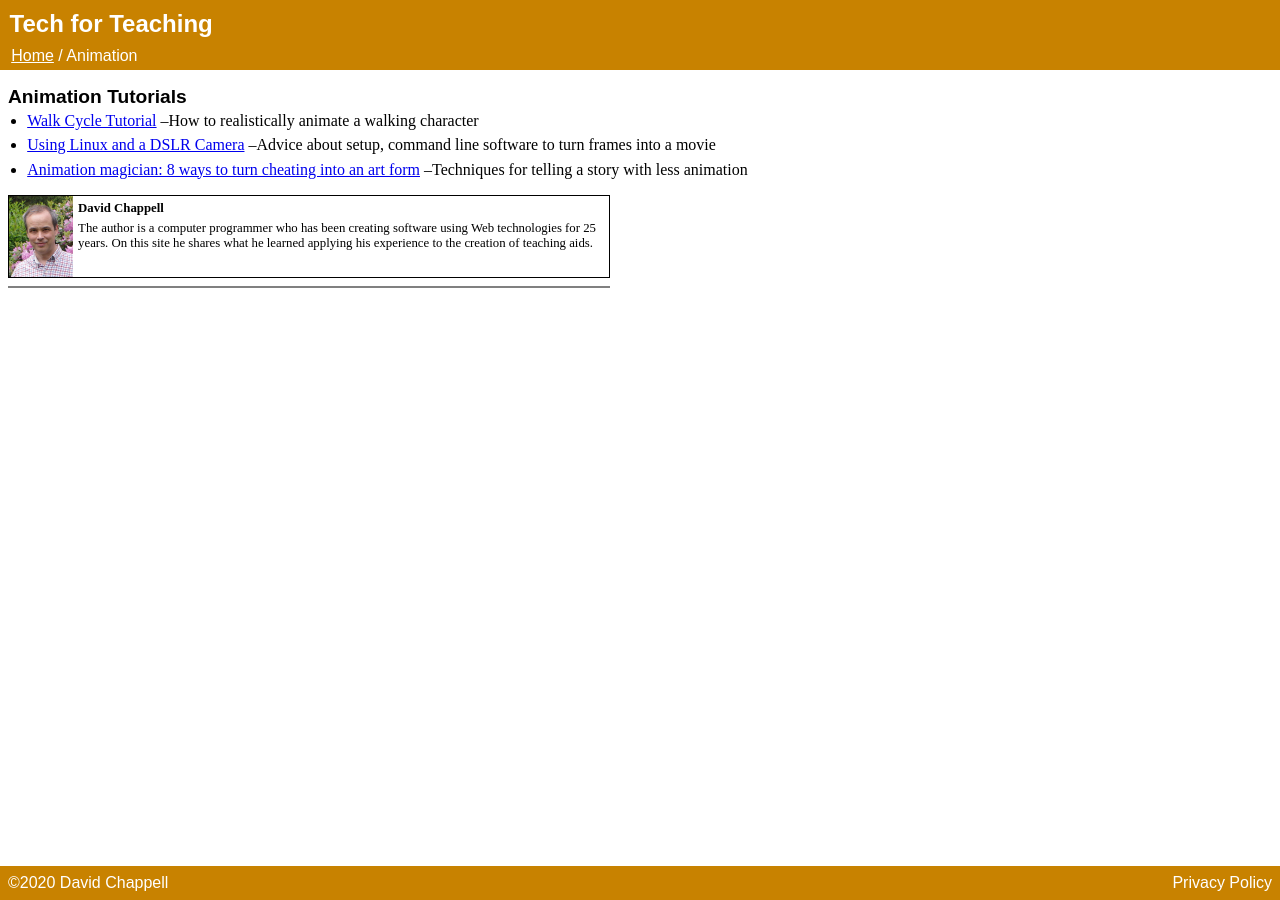
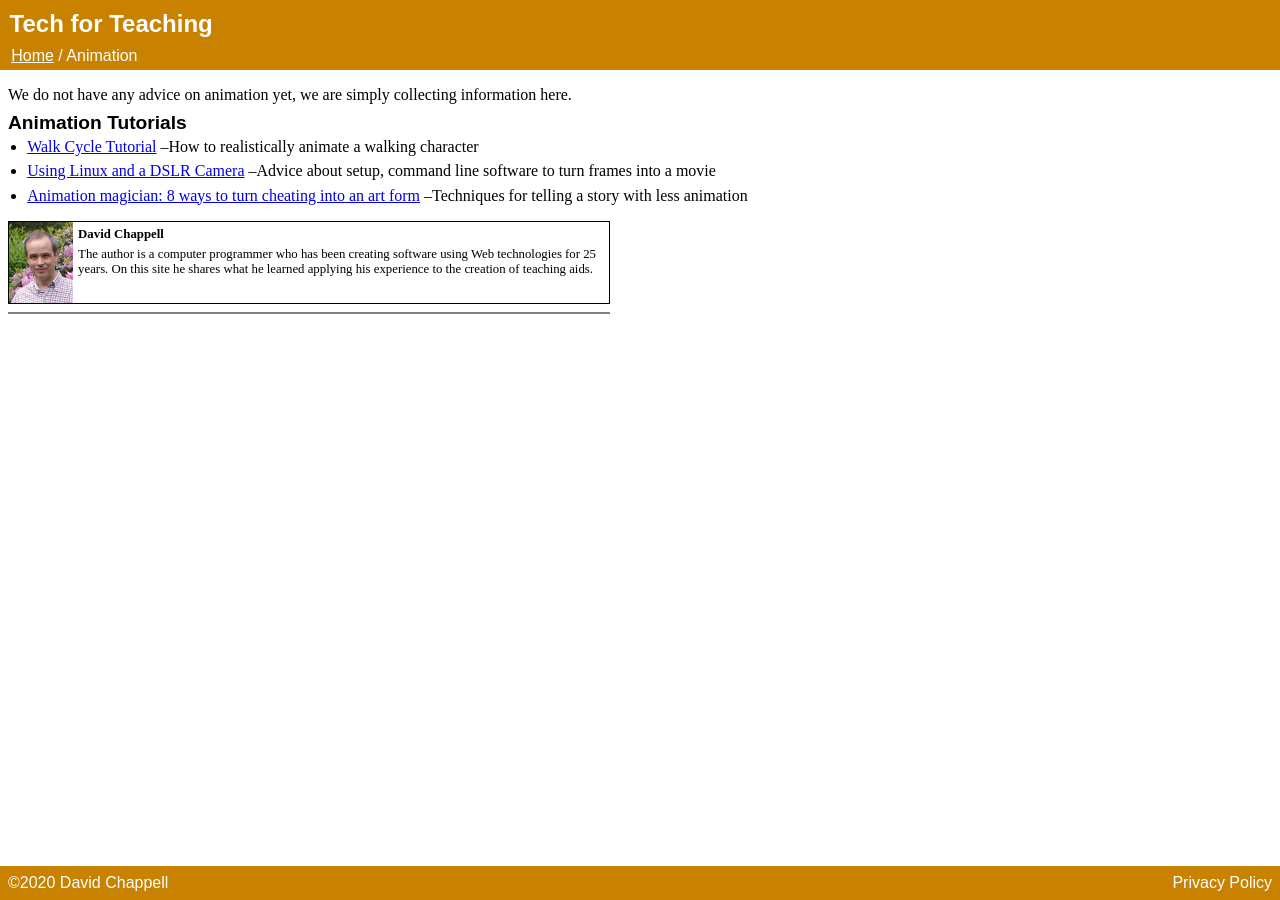
Before and after one commit to david672orford/tech-for-teaching, a Jekyll site: the page built from animation/index.md, in a window 1280 px wide. Built offline with Jekyll 4.4.1, drawn with Linux system fonts in a browser that asks for light colours; our own code applies the rules of GitHub Pages for plain Markdown files.

```diff
--- a/animation/index.md
+++ b/animation/index.md
@@ -1,3 +1,5 @@
+We do not have any advice on animation yet, we are simply collecting information here.
+
 ## Animation Tutorials
 * [Walk Cycle Tutorial](http://www.angryanimator.com/word/2010/11/26/tutorial-2-walk-cycle/)
 	--How to realistically animate a walking character
```
Also changed, not shown: assets/images/title/image.svg.
